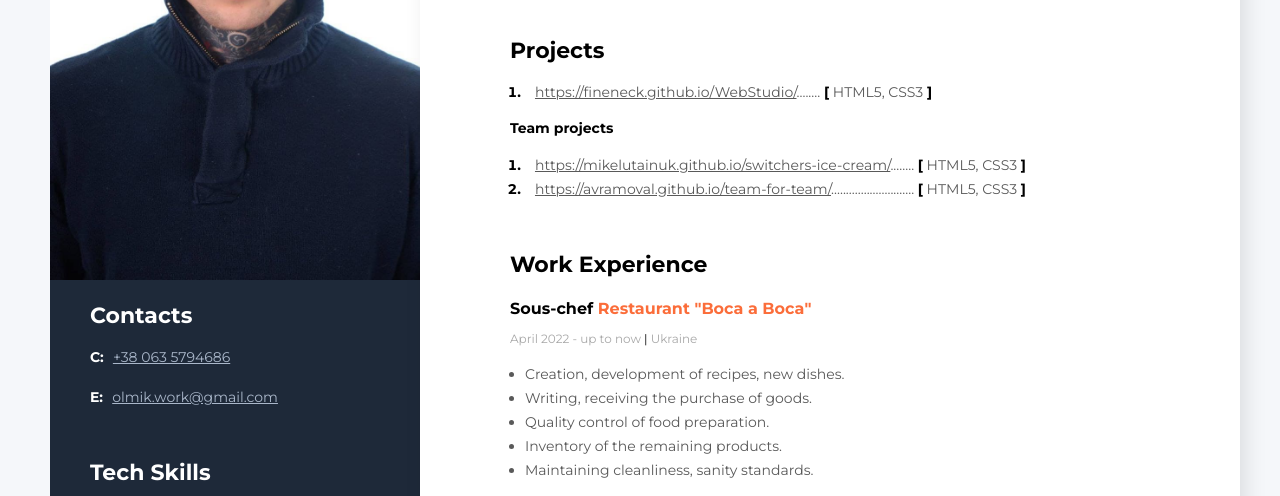
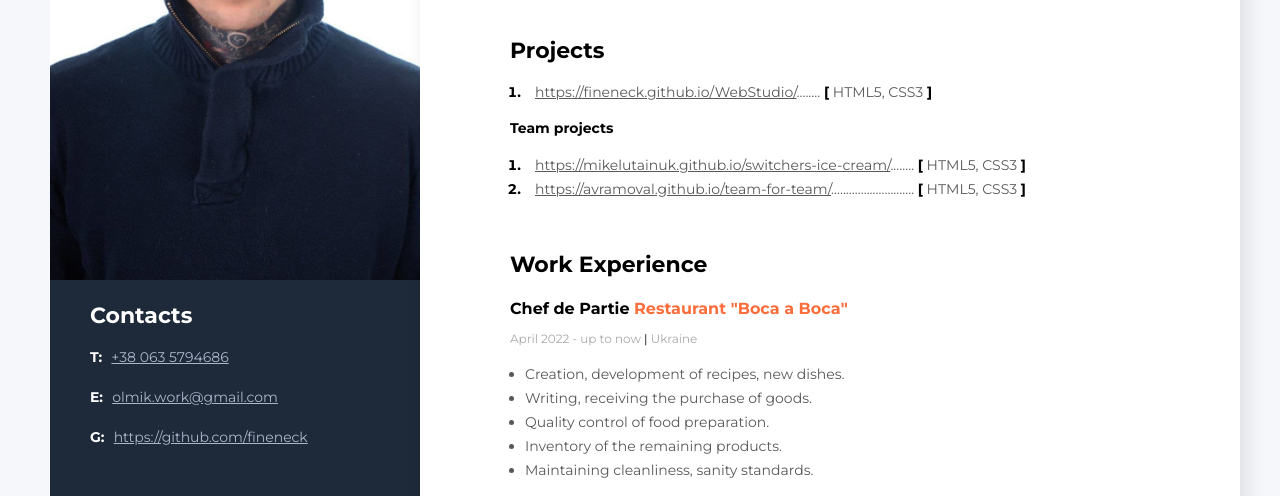
Before and after one commit to fineneck/CV, a plain HTML site: page index.html in a window 1280 px wide. Shown: the part 295-791 px from the top of the page. Drawn offline with nearby package versions, Linux system fonts and the light colour scheme.

Commit message:
Update index.html

```diff
--- a/index.html
+++ b/index.html
@@ -63,7 +63,7 @@
             <h3 class="title">Work Experience</h3>
             <!--company1-->
             <div>
-                <h4 class="work-position">Sous-chef <span class="organization">Restaurant "Boca a Boca"</span>  </h4>
+                <h4 class="work-position">Chef de Partie <span class="organization">Restaurant "Boca a Boca"</span>  </h4>
                 <p class="period">April 2022 - up to now  <span class="line">|</span> Ukraine</p>
                 <ul class="work-list">
                     <li class="work-list-item">Creation, development of recipes, new dishes.</li>
@@ -122,14 +122,18 @@
         <div class="contacts">
             <h3 class="sidebar-title">Contacts</h3>
             <div>
-                <P>
-                    <span class="contact-type">C:</span>
+                <p>
+                    <span class="contact-type">T:</span>
                      <a href="tel:+380635794686" class="contact-link">+38 063 5794686</a>
-                </P>
-                <P>
+                </p>
+                <p>
                     <span class="contact-type">E:</span>
                      <a href="mailto:olmik.work@gmail.com" class="contact-link">olmik.work@gmail.com</a>
-                </P>
+                </p>
+                <p>
+                    <span class="contact-type">G:</span>
+                     <a href="https://github.com/fineneck" class="contact-link">https://github.com/fineneck</a>
+                </p>
             </div>
         </div>
         <!--Tech Skills-->
```
